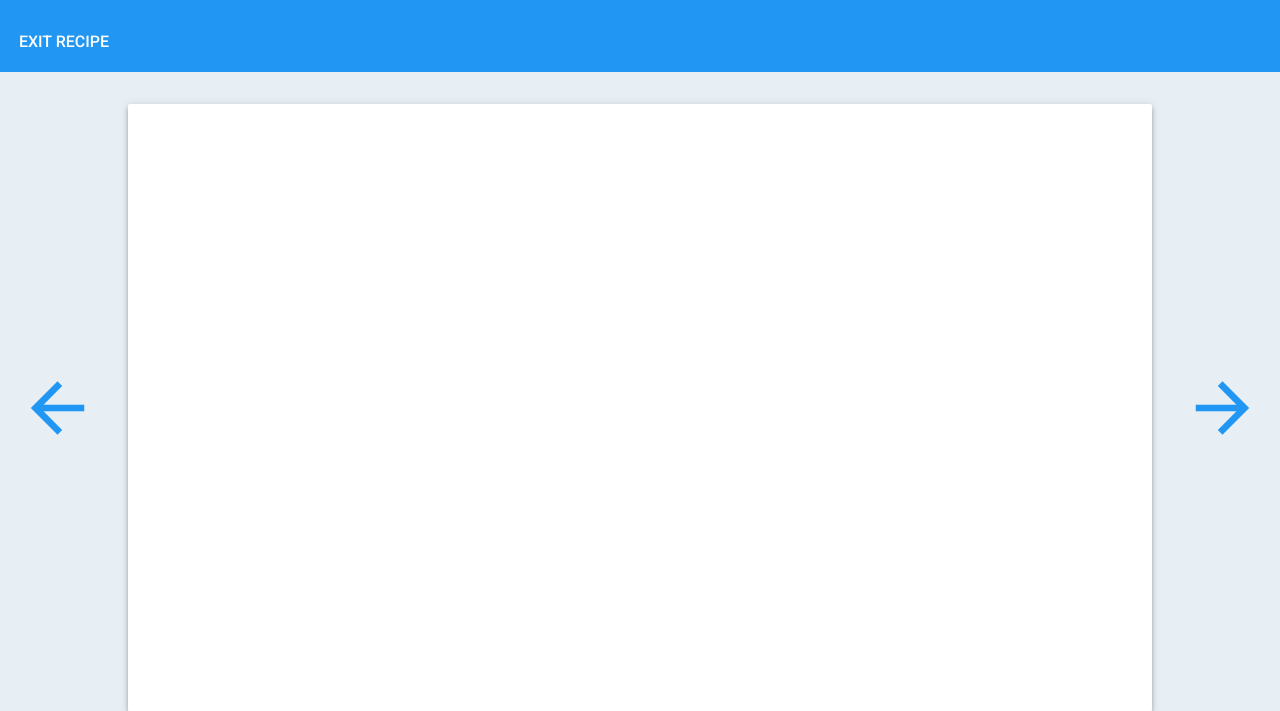
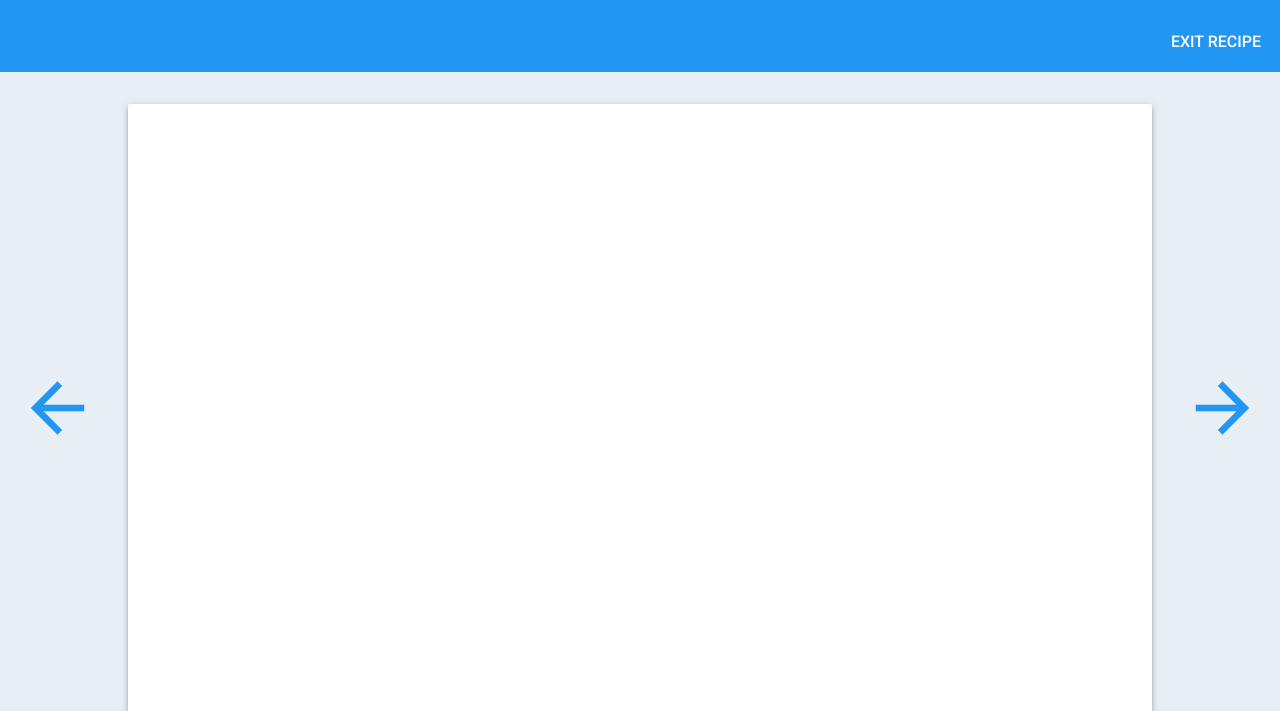
Before and after one commit to nmarklund10/GoCooking_Capstone, a Django app: template MealMentor/templates/cooking.html in a window 1280 px wide. Shown: the top 711 px of the page. Run offline with Django 3.2, Linux system fonts and the light colour scheme; the template is opened without the code that fills it: values that come from a table or form of the project are taken from there, others are empty; data comes from the database, SQL or seed files in the repository.

Commit message:
update cooking page

```diff
--- a/MealMentor/templates/cooking.html
+++ b/MealMentor/templates/cooking.html
@@ -77,15 +77,16 @@
                 }
                 #exitButton {
                     color: white;
-                    float: left;
                     width: 10vw;
                     font-size: 2vh;
+                    line-height: 2vh;
+                    padding: 0 1vw;
                 }
                 #recipeTitle {
+                    text-align: center;
                     color: white;
-                    width: 90vw;
-                    font-size:6vh;
-                    margin:0;
+                    font-size: 6vh;
+                    line-height: 6vh;
                 }
             </style>
         {% endblock %}
@@ -104,9 +105,14 @@
             <button id="closeDialogButton" class="mdl-button mdl-js-button mdl-js-ripple-effect">Cancel</button>
         </div>
     </dialog>
-    <div id="titlebar">
-        <button id="exitButton" class="mdl-button mdl-js-button mdl-js-ripple-effect" onclick="goToUrl('/dashboard');">Exit Recipe</button>
-        <p id="recipeTitle" align="center"></p>
+    <div id="titlebar" class="mdl-grid">
+        <div class="mdl-cell mdl-cell--1-col"></div>
+        <div class="mdl-cell--10-col">
+            <div id="recipeTitle"></div>
+        </div>
+        <div class="mdl-cell mdl-cell--1-col">
+                <button id="exitButton" class="mdl-button mdl-js-button mdl-js-ripple-effect">Exit Recipe</button>
+        </div>
     </div>
     <div class="mdl-grid">
         <div class="center-text mdl-cell mdl-cell--1-col">
--- a/assets/js/cooking.js
+++ b/assets/js/cooking.js
@@ -13,13 +13,6 @@ function setup() {
         else
             alert(response.reason);
     });
-    sendGetRequestForJSON('/name', {},
-    function(response){
-        if (response.success)
-            document.getElementById('appTitle').innerText = document.getElementById('appTitle').innerText + ": " + response.name;
-        else
-            alert(response.reason);
-    })
     document.getElementById('closeDialogButton').onclick = function() { document.getElementById('alertDialog').close(); };
 }
 
@@ -37,6 +30,7 @@ function updateCurrentStep() {
     document.getElementById('currentStep').innerText = window.recipe.instructions[stepNumber];
     document.getElementById('stepTitle').innerText = "Step " + (window.stepNumber + 1) + "/" + window.recipe.instructions.length;
     document.getElementById('currentGif').src = getGif(window.recipe.instructions[stepNumber]);
+    setTimer(window.recipe.instructions[stepNumber]);
     if (window.stepNumber == 0) {
         hideElementById('prevButton');
     }
@@ -50,6 +44,27 @@ function updateCurrentStep() {
         showElementById('prevButton');
     }
 }
+
+function setTimer(step) {
+    step = step.toLowerCase();
+    step = step.split(' ');
+    var index = step.indexOf('minute')
+    if (index == -1)
+        index = step.indexOf('minutes');
+    if (index > -1) {
+        document.getElementById('timerButton').style.visibility = "visible";
+        var length = step[index - 1] * 60;
+        document.getElementById('timerButton').addEventListener('click', function(){
+            document.getElementById('timerButton').onclick = length + " sec";
+            document.getElementById('timerButton').disabled = "disabled";
+        });
+    }
+    else {
+        document.getElementById('timerButton').style.visibility = "hidden";
+    }
+}
+
+
 
 function finishRecipe() {
     goToUrl('/dashboard');
--- a/recipes/views.py
+++ b/recipes/views.py
@@ -69,7 +69,7 @@ def add_completed_recipe_and_skills(request):
     if request.method == 'POST':
         data = json.loads(request.body)
         try:
-            user = User.objects.get(name=data.user)
+            user = User.objects.get(name=request.session.get('name'))
         except User.DoesNotExist:
             return JsonResponse({'success': False, 'reason': 'User not found.'})
         recipes_completed = json.loads(user.recipes_completed)
```
